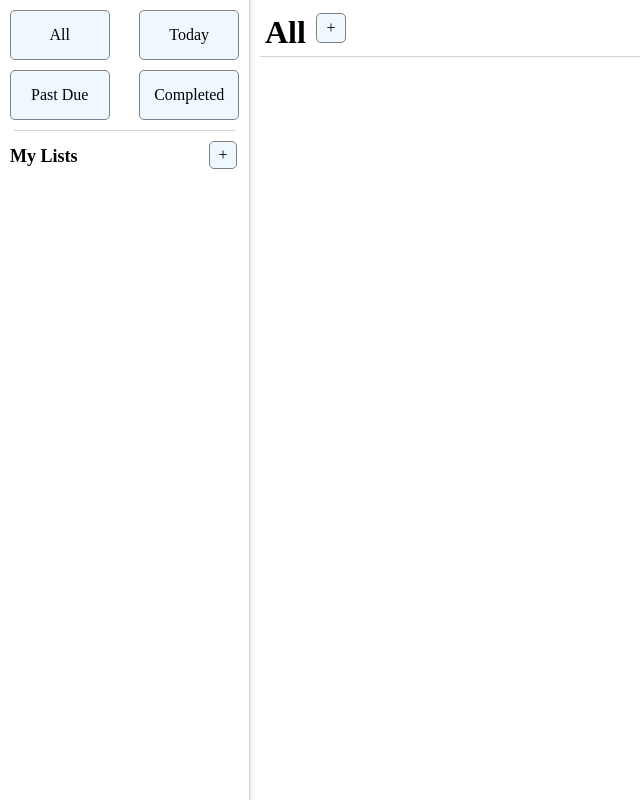
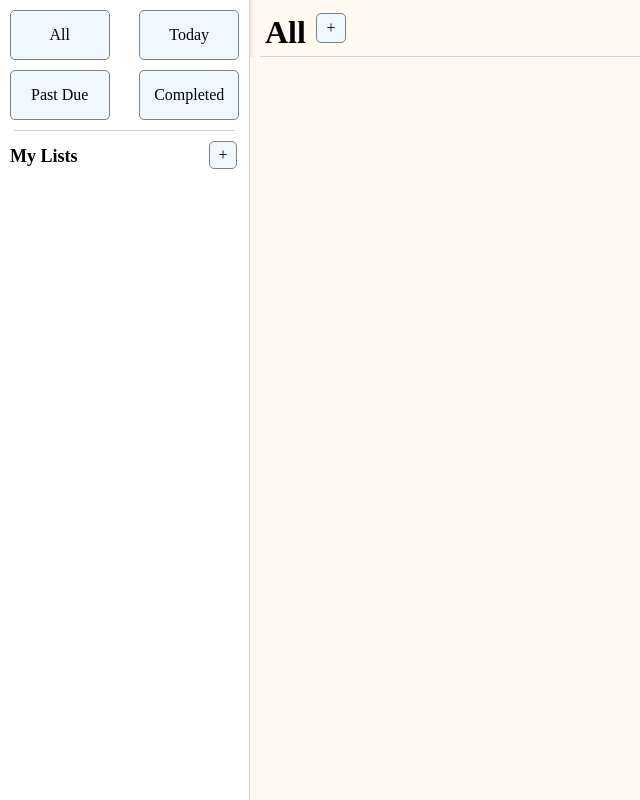
Before and after one commit to Cakey01/todo-list, a website built with webpack: page src/template.html in a window 1280 px wide. Shown: the whole page, without its empty margins (0-640 px from the left). Built offline with nearby package versions, Linux system fonts and the light colour scheme.

Commit message:
Change header and main background-color

```diff
--- a/src/styles/styles.css
+++ b/src/styles/styles.css
@@ -54,6 +54,7 @@ header {
     width: 100%;
     height: 100%;
     justify-content: space-between;
+    background-color: floralwhite
 }
 
 #headerContainer {
@@ -214,6 +215,7 @@ button {
     display: flex;
     flex-direction: column;
     gap: 10px;
+    background-color: floralwhite;
 }
 
 .todo-item {
```
